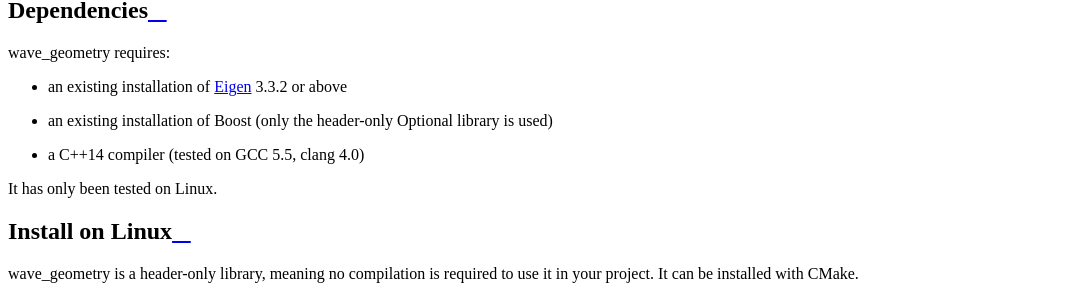
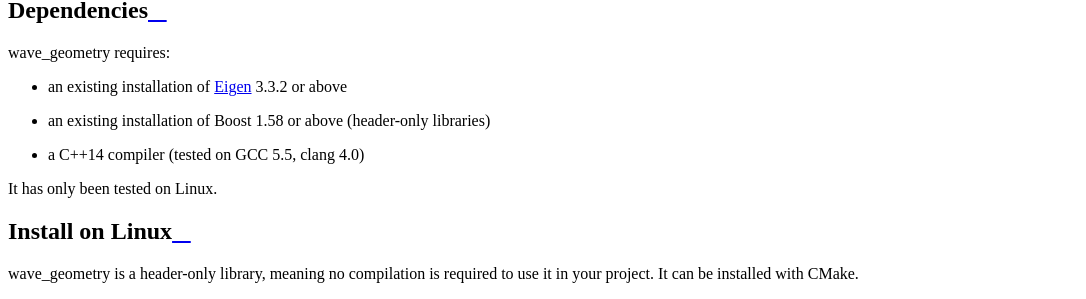
Before and after one commit to wavelab/wave_geometry, a Sphinx documentation site: the page built from docs/install.md, in a window 1280 px wide. Shown: the part 632-931 px from the top of the page, without its empty margins (0-1086 px from the left). Built offline with Sphinx 7.4.7 and the Read the Docs theme 2.0.0, drawn with Linux system fonts in a browser that asks for light colours.

Commit message:
Require Boost 1.58

```diff
--- a/CMakeLists.txt
+++ b/CMakeLists.txt
@@ -64,7 +64,7 @@
   ENDIF(BUILD_BENCHMARKS)
 
   # We use header-only parts of boost: boost::optional
-  FIND_PACKAGE(Boost REQUIRED)
+  FIND_PACKAGE(Boost 1.58 REQUIRED)
 ENDIF(TARGET wave)
 
 IF(BUILD_TESTING)
--- a/docs/install.md
+++ b/docs/install.md
@@ -12,7 +12,7 @@
 
 wave_geometry requires:
   * an existing installation of [Eigen](http://eigen.tuxfamily.org) 3.3.2 or above
-  * an existing installation of Boost (only the header-only Optional library is used)
+  * an existing installation of Boost 1.58 or above (header-only libraries)
   * a C++14 compiler (tested on GCC 5.5, clang 4.0)
 
 It has only been tested on Linux.
```
Also changed, not shown: CHANGELOG.md (+1 -0 lines), .travis.yml, 2 other files.
